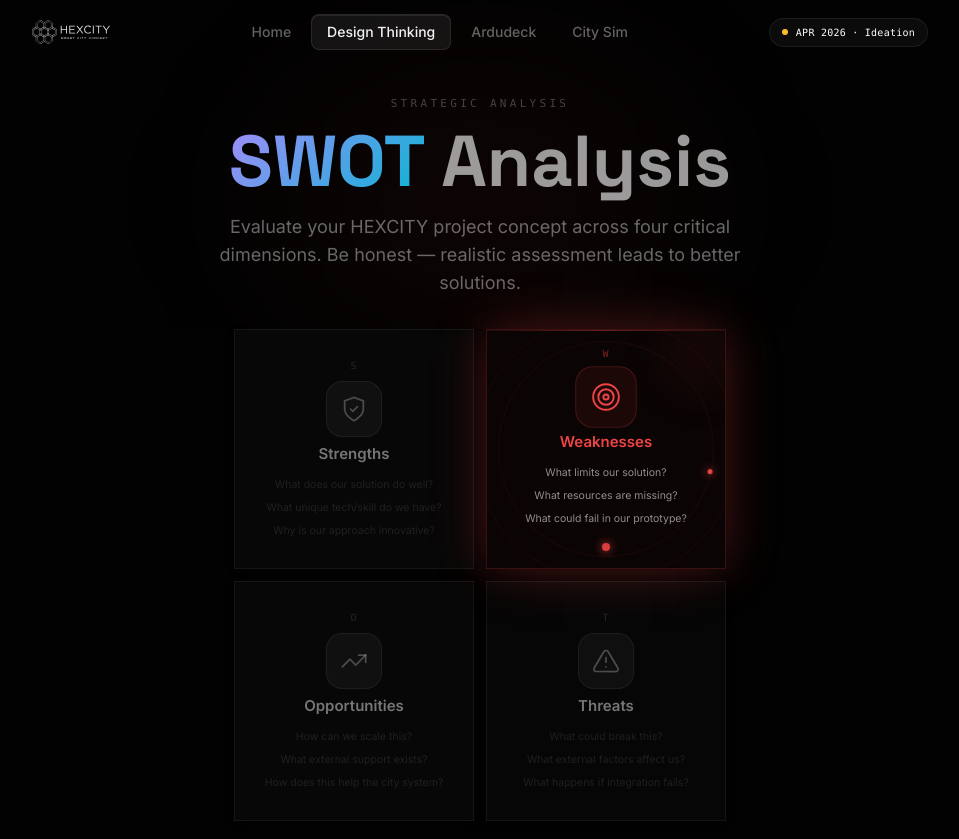
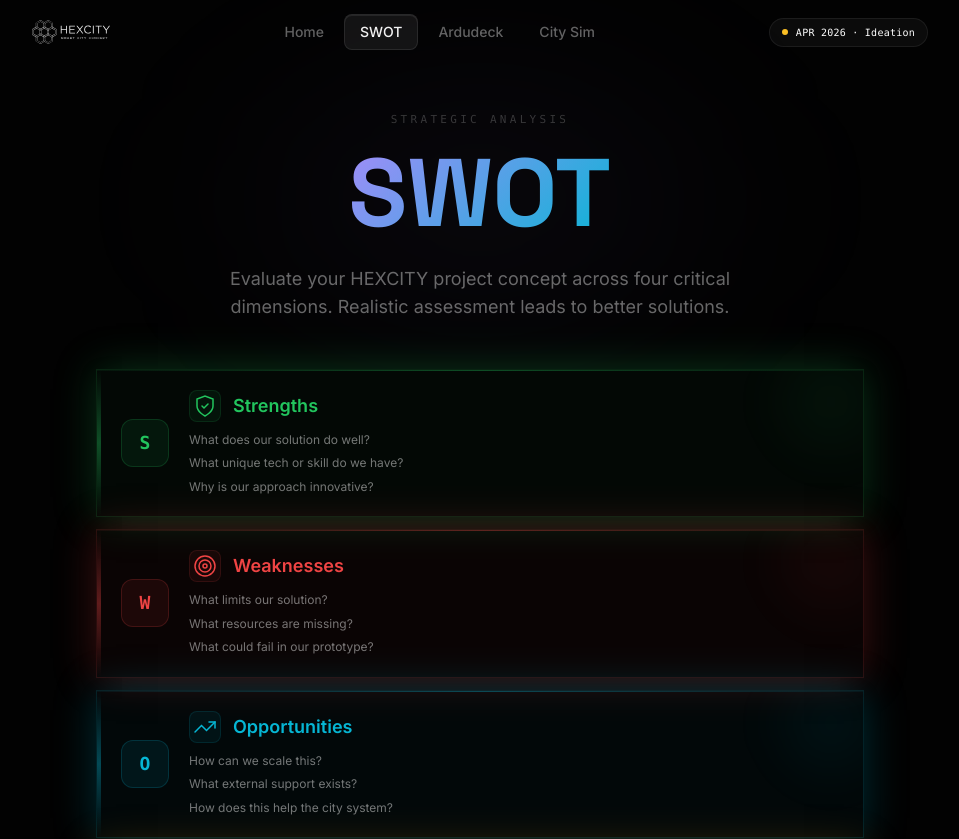
Before and after one commit to leomelchior21/HexCity, a Next.js app: page /design-thinking in a window 1280 px wide. Shown: the top 839 px of the page, without its empty margins (160-1119 px from the left). Built offline with nearby package versions, Linux system fonts and the light colour scheme; a web font is replaced by a local one.

Commit message:
Rename nav link to SWOT + redesign SWOT page as 1x4 horizontal bars, all always lit

```diff
--- a/app/design-thinking/page.tsx
+++ b/app/design-thinking/page.tsx
@@ -1,26 +1,26 @@
 "use client";
-import { useState, useEffect, useRef } from "react";
+import { useState } from "react";
 import Navbar from "@/components/Navbar";
 import Footer from "@/components/Footer";
 
 const SWOT_DATA = [
   {
     quadrant: "Strengths",
-    step: "S",
+    letter: "S",
     color: "#22C55E",
-    glowColor: "rgba(34,197,94,0.3)",
+    glowColor: "rgba(34,197,94,0.25)",
     icon: "shield",
     prompts: [
       "What does our solution do well?",
-      "What unique tech/skill do we have?",
+      "What unique tech or skill do we have?",
       "Why is our approach innovative?",
     ],
   },
   {
     quadrant: "Weaknesses",
-    step: "W",
+    letter: "W",
     color: "#EF4444",
-    glowColor: "rgba(239,68,68,0.3)",
+    glowColor: "rgba(239,68,68,0.25)",
     icon: "target",
     prompts: [
       "What limits our solution?",
@@ -30,9 +30,9 @@
   },
   {
     quadrant: "Opportunities",
-    step: "O",
+    letter: "O",
     color: "#06B6D4",
-    glowColor: "rgba(6,182,212,0.3)",
+    glowColor: "rgba(6,182,212,0.25)",
     icon: "trending",
     prompts: [
       "How can we scale this?",
@@ -42,9 +42,9 @@
   },
   {
     quadrant: "Threats",
-    step: "T",
+    letter: "T",
     color: "#F59E0B",
-    glowColor: "rgba(245,158,11,0.3)",
+    glowColor: "rgba(245,158,11,0.25)",
     icon: "alert",
     prompts: [
       "What could break this?",
@@ -57,7 +57,7 @@
 // ─── SVG Icons ───────────────────────────────────────────────────────────────
 function ShieldIcon({ color }: { color: string }) {
   return (
-    <svg width="28" height="28" viewBox="0 0 24 24" fill="none" stroke={color} strokeWidth="1.5" strokeLinecap="round">
+    <svg width="24" height="24" viewBox="0 0 24 24" fill="none" stroke={color} strokeWidth="1.5" strokeLinecap="round">
       <path d="M12 22s8-4 8-10V5l-8-3-8 3v7c0 6 8 10 8 10z" />
       <path d="M9 12l2 2 4-4" />
     </svg>
@@ -66,7 +66,7 @@
 
 function TargetIcon({ color }: { color: string }) {
   return (
-    <svg width="28" height="28" viewBox="0 0 24 24" fill="none" stroke={color} strokeWidth="1.5" strokeLinecap="round">
+    <svg width="24" height="24" viewBox="0 0 24 24" fill="none" stroke={color} strokeWidth="1.5" strokeLinecap="round">
       <circle cx="12" cy="12" r="10" />
       <circle cx="12" cy="12" r="6" />
       <circle cx="12" cy="12" r="2" />
@@ -76,7 +76,7 @@
 
 function TrendingIcon({ color }: { color: string }) {
   return (
-    <svg width="28" height="28" viewBox="0 0 24 24" fill="none" stroke={color} strokeWidth="1.5" strokeLinecap="round">
+    <svg width="24" height="24" viewBox="0 0 24 24" fill="none" stroke={color} strokeWidth="1.5" strokeLinecap="round">
       <polyline points="22 7 13.5 15.5 8.5 10.5 2 17" />
       <polyline points="16 7 22 7 22 13" />
     </svg>
@@ -85,7 +85,7 @@
 
 function AlertIcon({ color }: { color: string }) {
   return (
-    <svg width="28" height="28" viewBox="0 0 24 24" fill="none" stroke={color} strokeWidth="1.5" strokeLinecap="round">
+    <svg width="24" height="24" viewBox="0 0 24 24" fill="none" stroke={color} strokeWidth="1.5" strokeLinecap="round">
       <path d="M10.29 3.86L1.82 18a2 2 0 001.71 3h16.94a2 2 0 001.71-3L13.71 3.86a2 2 0 00-3.42 0z" />
       <line x1="12" y1="9" x2="12" y2="13" />
       <line x1="12" y1="17" x2="12.01" y2="17" />
@@ -100,143 +100,95 @@
   alert: AlertIcon,
 };
 
-// ─── Animated orbit ring ─────────────────────────────────────────────────────
-function OrbitRing({ color, delay, duration, size }: { color: string; delay: number; duration: number; size: number }) {
-  return (
-    <div
-      className="absolute pointer-events-none"
-      style={{
-        width: size,
-        height: size,
-        top: "50%",
-        left: "50%",
-        marginLeft: -size / 2,
-        marginTop: -size / 2,
-        borderRadius: "50%",
-        border: `1px solid ${color}15`,
-        animation: `rotateOrbit ${duration}s linear ${delay}s infinite`,
-        transformOrigin: "center center",
-      }}
-    >
-      <div
-        className="absolute rounded-full"
-        style={{
-          width: 5,
-          height: 5,
-          background: color,
-          boxShadow: `0 0 8px ${color}`,
-          top: -2.5,
-          left: "50%",
-          marginLeft: -2.5,
-        }}
-      />
-    </div>
-  );
-}
-
-// ─── SWOT Bento Box ──────────────────────────────────────────────────────────
-function SWOTBox({ data, index, isActive, boxSize }: { data: typeof SWOT_DATA[0]; index: number; isActive: boolean; boxSize: number }) {
+// ─── SWOT Bar Component ──────────────────────────────────────────────────────
+function SWOTBar({ data }: { data: typeof SWOT_DATA[0] }) {
   const IconComp = IconMap[data.icon];
 
   return (
     <div
-      className="relative overflow-hidden transition-all duration-700 cursor-default"
+      className="relative overflow-hidden transition-all duration-500 cursor-default"
       style={{
-        width: boxSize,
-        height: boxSize,
-        background: isActive ? `${data.color}08` : "rgba(255,255,255,0.02)",
-        border: `1px solid ${isActive ? `${data.color}35` : "rgba(255,255,255,0.06)"}`,
-        boxShadow: isActive
-          ? `0 0 50px ${data.glowColor}, 0 8px 32px rgba(0,0,0,0.3), inset 0 1px 0 ${data.color}15`
-          : "0 2px 8px rgba(0,0,0,0.15)",
+        minHeight: 140,
+        background: `${data.color}08`,
+        border: `1px solid ${data.color}25`,
+        boxShadow: `0 0 40px ${data.glowColor}, 0 4px 16px rgba(0,0,0,0.2), inset 0 1px 0 ${data.color}12`,
       }}
     >
       {/* Top accent line */}
       <div
-        className="absolute top-0 left-0 right-0 h-px transition-all duration-700"
+        className="absolute top-0 left-0 right-0 h-px"
         style={{
-          background: isActive
-            ? `linear-gradient(90deg, transparent, ${data.color}60, transparent)`
-            : "transparent",
+          background: `linear-gradient(90deg, transparent, ${data.color}50, transparent)`,
+        }}
+      />
+
+      {/* Left accent glow */}
+      <div
+        className="absolute top-0 left-0 bottom-0 w-1"
+        style={{
+          background: `linear-gradient(180deg, transparent, ${data.color}60, transparent)`,
         }}
       />
 
       {/* Corner glow blob */}
-      {isActive && (
       <div
-          className="absolute -top-10 -right-10 w-32 h-32 rounded-full pointer-events-none"
+        className="absolute -top-12 -right-12 w-40 h-40 rounded-full pointer-events-none"
         style={{
-            background: `radial-gradient(circle, ${data.color}12 0%, transparent 70%)`,
+          background: `radial-gradient(circle, ${data.color}10 0%, transparent 70%)`,
           filter: "blur(16px)",
         }}
       />
-      )}
 
-      {/* Orbit animations */}
-      {isActive && (
-        <>
-          <OrbitRing color={data.color} delay={0} duration={6} size={boxSize * 0.9} />
-          <OrbitRing color={data.color} delay={3} duration={8} size={boxSize * 1.1} />
-        </>
-      )}
-
-      <div className="relative flex flex-col items-center justify-center h-full px-5 text-center gap-2">
-        {/* Step letter */}
+      <div className="relative flex items-center gap-5 h-full px-6 py-5">
+        {/* Letter badge */}
         <div
-          className="text-[10px] font-mono tracking-widest transition-colors duration-500"
-          style={{ color: isActive ? `${data.color}80` : "rgba(255,255,255,0.12)" }}
+          className="w-12 h-12 rounded-xl flex items-center justify-center flex-shrink-0"
+          style={{
+            background: `${data.color}15`,
+            border: `1px solid ${data.color}30`,
+          }}
         >
-          {data.step}
+          <span
+            className="text-lg font-bold font-mono"
+            style={{ color: data.color }}
+          >
+            {data.letter}
+          </span>
         </div>
 
-        {/* Icon */}
+        {/* Content */}
+        <div className="flex-1 min-w-0">
+          <div className="flex items-center gap-3 mb-2">
             <div
-          className="w-14 h-14 rounded-2xl flex items-center justify-center transition-all duration-500"
+              className="w-8 h-8 rounded-lg flex items-center justify-center flex-shrink-0"
               style={{
-            background: isActive ? `${data.color}15` : "rgba(255,255,255,0.04)",
-            border: `1px solid ${isActive ? `${data.color}30` : "rgba(255,255,255,0.06)"}`,
-            transform: isActive ? "scale(1.1)" : "scale(1)",
+                background: `${data.color}10`,
+                border: `1px solid ${data.color}20`,
               }}
             >
-          <IconComp color={isActive ? data.color : "rgba(255,255,255,0.25)"} />
+              <IconComp color={data.color} />
+            </div>
+            <h3
+              className="text-lg font-semibold"
+              style={{ color: data.color }}
+            >
+              {data.quadrant}
+            </h3>
           </div>
 
-        {/* Label */}
-        <h4
-          className="text-[15px] font-semibold leading-tight transition-colors duration-500"
-          style={{ color: isActive ? data.color : "rgba(255,255,255,0.45)" }}
-        >
-          {data.quadrant}
-        </h4>
-
           {/* Prompts */}
-        <div className="space-y-1.5 mt-1">
+          <div className="space-y-1">
             {data.prompts.map((prompt, i) => (
               <p
                 key={i}
-              className="text-[10.5px] leading-relaxed transition-all duration-500"
-              style={{
-                color: isActive ? "rgba(255,255,255,0.55)" : "rgba(255,255,255,0.2)",
-                opacity: isActive ? 1 : 0.5,
-                transitionDelay: `${i * 100}ms`,
-              }}
+                className="text-xs leading-relaxed"
+                style={{ color: "rgba(255,255,255,0.45)" }}
               >
                 {prompt}
               </p>
             ))}
           </div>
-
-        {/* Active indicator dot */}
-        {isActive && (
-          <div
-            className="w-2 h-2 rounded-full mt-2"
-            style={{
-              background: data.color,
-              boxShadow: `0 0 10px ${data.color}`,
-              animation: "pulse 2s ease-in-out infinite",
-            }}
-          />
-        )}
+        </div>
       </div>
     </div>
   );
@@ -244,83 +196,37 @@
 
 // ─── Main Page ───────────────────────────────────────────────────────────────
 export default function DesignThinkingPage() {
-  const [activeIndex, setActiveIndex] = useState(0);
-  const [boxSize, setBoxSize] = useState(240);
-  const [isVisible, setIsVisible] = useState(false);
-  const gridRef = useRef<HTMLDivElement>(null);
-
-  // Intersection observer
-  useEffect(() => {
-    setIsVisible(true);
-  }, []);
-
-  // Auto-rotate every 4s
-  useEffect(() => {
-    const interval = setInterval(() => {
-      setActiveIndex((prev) => (prev + 1) % SWOT_DATA.length);
-    }, 4000);
-    return () => clearInterval(interval);
-  }, []);
-
-  // Responsive box sizing
-  useEffect(() => {
-    const measure = () => {
-      if (window.innerWidth < 768) {
-        setBoxSize(Math.min(280, window.innerWidth * 0.42));
-      } else {
-        setBoxSize(240);
-      }
-    };
-    measure();
-    window.addEventListener("resize", measure);
-    return () => window.removeEventListener("resize", measure);
-  }, []);
-
   return (
     <main className="min-h-screen flex flex-col">
       <Navbar />
 
       {/* Hero */}
-      <div className="pt-24 pb-8 px-6 relative overflow-hidden">
+      <div className="pt-28 pb-12 px-6 relative overflow-hidden">
         <div
-          className="absolute top-0 left-1/2 -translate-x-1/2 w-[600px] h-[400px] rounded-full pointer-events-none"
+          className="absolute top-0 left-1/2 -translate-x-1/2 w-[700px] h-[400px] rounded-full pointer-events-none"
           style={{
-            background: `radial-gradient(ellipse, ${SWOT_DATA[activeIndex].glowColor.replace("0.3", "0.08")} 0%, transparent 70%)`,
+            background: "radial-gradient(ellipse, rgba(167,139,250,0.06) 0%, transparent 70%)",
             filter: "blur(80px)",
-            transition: "background 1s ease",
           }}
         />
-        <div className="max-w-7xl mx-auto relative text-center">
-          <span className="text-[11px] font-mono tracking-[0.3em] uppercase text-white/25 mb-3 block">
+        <div className="max-w-4xl mx-auto relative text-center">
+          <span className="text-[11px] font-mono tracking-[0.3em] uppercase text-white/20 mb-4 block">
             Strategic Analysis
           </span>
-          <h1 className="font-display text-5xl md:text-7xl font-bold mb-4 leading-none">
-            <span className="gradient-text">SWOT</span>{" "}
-            <span className="text-white/60">Analysis</span>
+          <h1 className="font-display text-6xl md:text-8xl font-bold mb-6 leading-none">
+            <span className="gradient-text">SWOT</span>
           </h1>
-          <p className="text-white/40 text-lg max-w-xl mx-auto mt-4">
-            Evaluate your HEXCITY project concept across four critical dimensions. Be honest — realistic assessment leads to better solutions.
+          <p className="text-white/40 text-lg max-w-lg mx-auto">
+            Evaluate your HEXCITY project concept across four critical dimensions. Realistic assessment leads to better solutions.
           </p>
         </div>
       </div>
 
-      {/* Bento Grid */}
-      <div ref={gridRef} className="flex-1 flex items-center justify-center px-6 pb-20">
-        <div
-          className="grid grid-cols-2 gap-3 transition-all duration-1000"
-          style={{
-            opacity: isVisible ? 1 : 0,
-            transform: isVisible ? "translateY(0)" : "translateY(20px)",
-          }}
-        >
-          {SWOT_DATA.map((data, i) => (
-            <SWOTBox
-              key={data.quadrant}
-              data={data}
-              index={i}
-              isActive={i === activeIndex}
-              boxSize={boxSize}
-            />
+      {/* SWOT Bars — vertical stack */}
+      <div className="flex-1 px-6 pb-20">
+        <div className="max-w-3xl mx-auto space-y-3">
+          {SWOT_DATA.map((data) => (
+            <SWOTBar key={data.quadrant} data={data} />
           ))}
         </div>
       </div>
--- a/components/Navbar.tsx
+++ b/components/Navbar.tsx
@@ -5,10 +5,10 @@
 import { usePathname } from "next/navigation";
 
 const links = [
-  { href: "/",               label: "Home"           },
-  { href: "/design-thinking",label: "Design Thinking"},
-  { href: "/lab",            label: "Ardudeck"       },
-  { href: "/simulation",     label: "City Sim"       },
+  { href: "/",               label: "Home"     },
+  { href: "/design-thinking",label: "SWOT"      },
+  { href: "/lab",            label: "Ardudeck"  },
+  { href: "/simulation",     label: "City Sim"  },
 ];
 
 export default function Navbar() {
```
Lines whose indentation alone changed are shown as unchanged.
